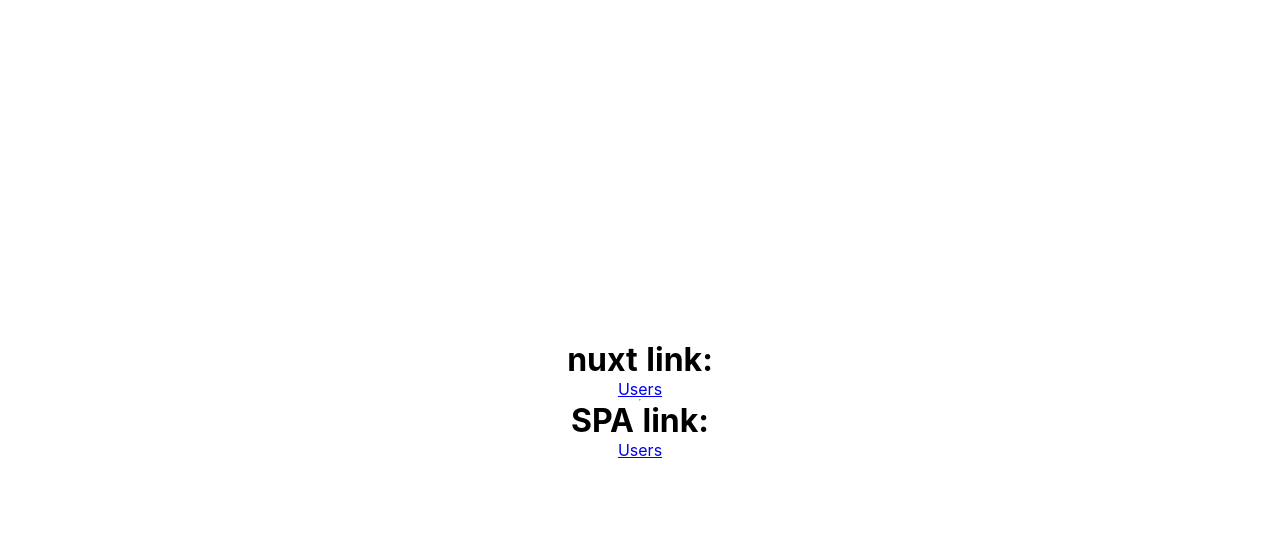
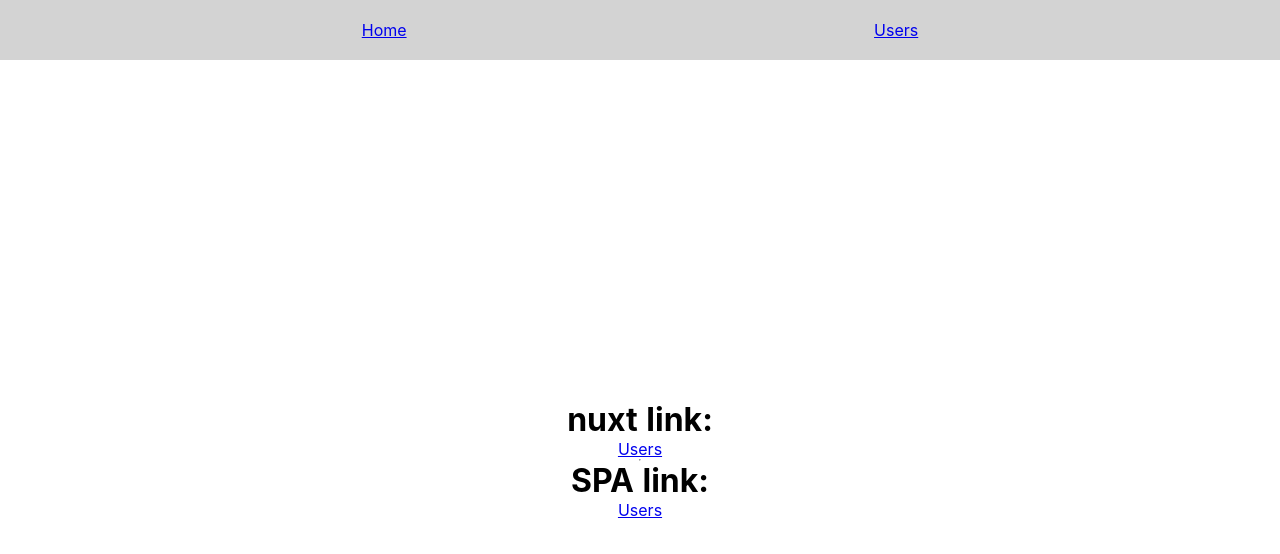
Before and after one commit to lucaspineda/nuxt-js-course, a Nuxt app in the folder first-nuxt-app/: page / in a window 1280 px wide. Shown: the top 554 px of the page. Built offline with nearby package versions, Linux system fonts and the light colour scheme.

Commit message:
create default header for all components

```diff
--- /dev/null
+++ b/first-nuxt-app/components/Header.vue
@@ -0,0 +1,39 @@
+<template>
+  <header class="header">
+      <ul class="nav-items">
+          <li>
+              <nuxt-link to="/">Home</nuxt-link>
+          </li>
+          <li>
+              <nuxt-link to="/users">Users</nuxt-link>
+          </li>
+      </ul>
+  </header>
+</template>
+
+<script>
+export default {
+
+}
+</script>
+
+<style scoped>
+    .header {
+        width: 100%;
+        height: 60px;
+        display: flex;
+        justify-content: center;
+        align-items: center;
+        background-color: lightgray
+    }
+
+    .nav-items {
+        list-style: none;
+        padding: 0;
+        margin: 0;
+        display: flex;
+        justify-content: space-around;
+        align-items: center;
+        width: 80%;
+    }
+</style>
--- a/first-nuxt-app/layouts/default.vue
+++ b/first-nuxt-app/layouts/default.vue
@@ -1,8 +1,19 @@
 <template>
   <div>
+    <Header />
     <nuxt />
   </div>
 </template>
+
+<script>
+import Header from '@/components/Header.vue'
+
+export default {
+  components: {
+    Header
+  }
+}
+</script>
 
 <style>
 html {
--- a/first-nuxt-app/layouts/users.vue
+++ b/first-nuxt-app/layouts/users.vue
@@ -1,5 +1,6 @@
 <template>
     <div>
+        <Header />
         <header>
             User section
         </header>
@@ -8,8 +9,12 @@
 </template>
 
 <script>
+import Header from '@/components/Header.vue'
+
 export default {
-
+  components: {
+    Header
+  }
 }
 </script>
 
--- a/first-nuxt-app/pages/index.vue
+++ b/first-nuxt-app/pages/index.vue
@@ -12,9 +12,7 @@
 import Logo from '~/components/Logo.vue'
 
 export default {
-  components: {
-    Logo
-  }
+
 }
 </script>
 
```
